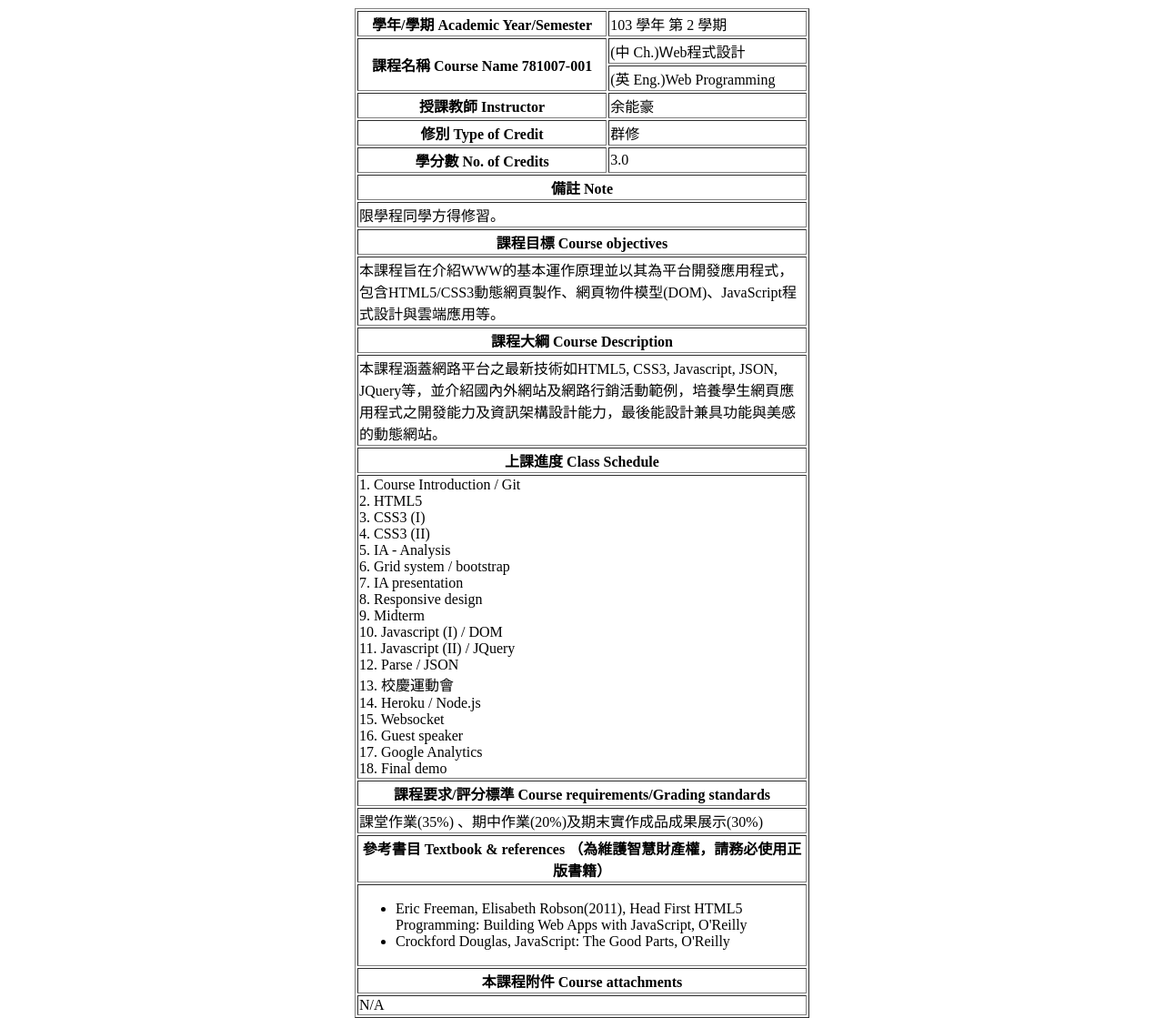
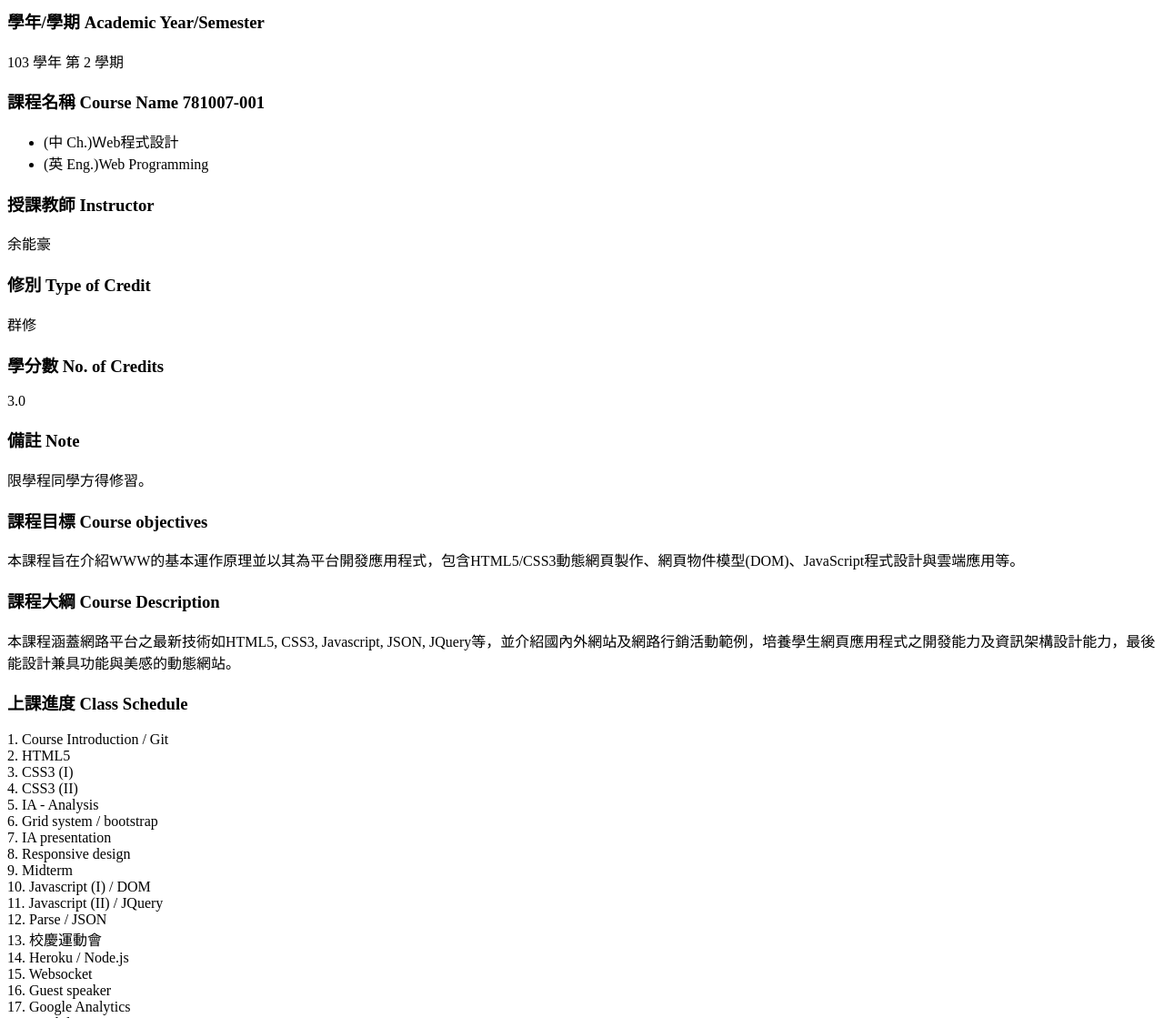
Before and after one commit to LewCllll/web-assign1, a plain HTML site: page course_web.html in a window 1280 px wide. Shown: the part 80-1199 px from the top of the page at 91% size. Drawn offline with Linux system fonts and the light colour scheme.

Commit message:
just html

```diff
--- a/course_web.html
+++ b/course_web.html
@@ -13,53 +13,35 @@
     </header>
 
     <article>
-      <table width="500" align="center" border = "1">
-        <tr>
-          <th rowspan =>學年/學期 Academic Year/Semester</th>
-          <td>103 學年 第 2 學期</td>
-        </tr>
-        <tr>
-          <th rowspan="2">課程名稱 Course Name 781007-001</th>
-          <td>(中 Ch.)Ｗeb程式設計</td>
-        </tr>
-        <tr>
-          <td>(英 Eng.)Web Programming</td>
-        </tr>
-        <tr>
-          <th>授課教師 Instructor</th>
-          <td>余能豪</td>
-        </tr>
-        <tr>
-          <th>修別 Type of Credit</th>
-          <td>群修</td>
-        </tr>
-        <tr>
-          <th>學分數 No. of Credits</th>
-          <td>3.0</td>
-        </tr>
-        <tr>
-          <th colspan="2">備註 Note</th>
-        </tr>
-        <tr>
-          <td colspan="2">限學程同學方得修習。</td>
-        </tr>
-        <tr>
-          <th colspan="2">課程目標 Course objectives</th>
-        </tr>
-        <tr>
-          <td colspan="2">本課程旨在介紹WWW的基本運作原理並以其為平台開發應用程式，包含HTML5/CSS3動態網頁製作、網頁物件模型(DOM)、JavaScript程式設計與雲端應用等。</td>
-        </tr>
-        <tr>
-          <th colspan="2">課程大綱 Course Description</th>
-        </tr>
-        <tr>
-          <td colspan="2">本課程涵蓋網路平台之最新技術如HTML5, CSS3, Javascript, JSON, JQuery等，並介紹國內外網站及網路行銷活動範例，培養學生網頁應用程式之開發能力及資訊架構設計能力，最後能設計兼具功能與美感的動態網站。</td>
-        </tr>
-        <tr>
-          <th colspan="2">上課進度 Class Schedule</th>
-        </tr>
-        <tr>
-          <td colspan="2">
+      <h3>學年/學期 Academic Year/Semester</h3>
+      <p>103 學年 第 2 學期<p>
+
+      <h3>課程名稱 Course Name 781007-001</h3>
+      <ul>
+        <li>(中 Ch.)Ｗeb程式設計</li>
+        <li>(英 Eng.)Web Programming</li>
+      </ul>
+
+      <h3>授課教師 Instructor</h3>
+      <p>余能豪</p>
+
+      <h3>修別 Type of Credit</h3>
+      <p>群修</p>
+
+      <h3>學分數 No. of Credits</h3>
+      <p>3.0</p>
+
+      <h3>備註 Note</h3>
+      <p>限學程同學方得修習。</p>
+
+      <h3>課程目標 Course objectives</h3>
+      <p>本課程旨在介紹WWW的基本運作原理並以其為平台開發應用程式，包含HTML5/CSS3動態網頁製作、網頁物件模型(DOM)、JavaScript程式設計與雲端應用等。</p>
+
+      <h3>課程大綱 Course Description</h3>
+      <p>本課程涵蓋網路平台之最新技術如HTML5, CSS3, Javascript, JSON, JQuery等，並介紹國內外網站及網路行銷活動範例，培養學生網頁應用程式之開發能力及資訊架構設計能力，最後能設計兼具功能與美感的動態網站。</p>
+
+      <h3>上課進度 Class Schedule</h3>
+
             1. Course Introduction / Git<br>
             2. HTML5 <br>
             3. CSS3 (I) <br>
@@ -77,44 +59,26 @@
             15. Websocket <br>
             16. Guest speaker <br>
             17. Google Analytics <br>
-            18. Final demo</td>
-        </tr>
-        <tr>
-          <th colspan="2">課程要求/評分標準 Course requirements/Grading standards</th>
-        </tr>
-        <tr>
-          <td colspan="2">課堂作業(35%) 、期中作業(20%)及期末實作成品成果展示(30%)</td>
-        </tr>
-        <tr>
-          <th colspan="2">參考書目 Textbook & references
-（為維護智慧財產權，請務必使用正版書籍）</th>
-        </tr>
-        <tr>
-          <td colspan="2">
+            18. Final demo
+
+      <h3>課程要求/評分標準 Course requirements/Grading standards</h3>
+      <p>課堂作業(35%) 、期中作業(20%)及期末實作成品成果展示(30%)</p>
+
+      <h3>參考書目 Textbook & reference（為維護智慧財產權，請務必使用正版書籍）</h3>
       <ul>
         <li>Eric Freeman, Elisabeth Robson(2011), Head First HTML5 Programming: Building Web Apps with JavaScript, O'Reilly </li>
         <li>Crockford Douglas, JavaScript: The Good Parts, O'Reilly</li>
-              </td>
-        </tr>
-        <tr>
-          <th colspan="2">本課程附件 Course attachments</th>
-        </tr>
-        <tr>
-          <td colspan="2">N/A</td>
-        </tr>
-      </table>
+      </ul>
+
+      <h3>本課程附件 Course attachments</h3>
+      <p>N/A</p>
     </article>
 
     <article>
-      <table width="500" align="center" border="2">
-        <tr>
-          <th><img src="http://cis.nccu.edu.tw/CourseMap/Students/static/images/title_01.jpg" alt="核心能力分析圖"></th>
-        </tr>
-        <tr>
-          <th><img src="http://3.bp.blogspot.com/-I4FzcvIFUFw/Tq3Eirhfx3I/AAAAAAAAAb0/oOdwfccE3xY/s1600/Pie+Chart+2.png"></th>
-        </tr>
-        <tr>
-          <td>能力項目說明：<br>
+      <div><img src="http://cis.nccu.edu.tw/CourseMap/Students/static/images/title_01.jpg" alt="核心能力分析圖"></div>
+      <span>學生自評核心能力填答率: 0% (0/40)</span>
+
+      <h3>能力項目說明：</h3>
       <ul>
         <li>A.具備發現與解決問題之能力</li>
         <li>B.具備敘事與美學能力</li>
@@ -123,21 +87,11 @@
         <li>E.具備人文關懷與社會參與情操</li>
         <li>F.具備企劃整合與溝通能力</li>
       </ul>
-          </td>
-        </tr>
-        <tr>
-          <th><img src="http://cis.nccu.edu.tw/CourseMap/Students/static/images/title.jpg" alt="授課方式比例圖"></th>
-        </tr>
-        <tr>
-          <th><img src="http://3.bp.blogspot.com/-I4FzcvIFUFw/Tq3Eirhfx3I/AAAAAAAAAb0/oOdwfccE3xY/s1600/Pie+Chart+2.png"></th>
-        </tr>
-        <tr>
-          <th>問卷調查 Questionaire</th>
-        </tr>
-        <tr>
-          <td><a href="http://lewcllll.github.io/web-assign1/questionaire.html">按我 Click me</a></td>
-        </tr>
-      </table>
+
+      <div><img src="http://cis.nccu.edu.tw/CourseMap/Students/static/images/title.jpg" alt="授課方式比例圖"></div>
+
+      <h3>問卷調查 Questionaire</h3>
+      <a href="http://lewcllll.github.io/web-assign1/questionaire.html">按我 Click me</a><br>
       <br>
     </article>
 
```
Lines whose indentation alone changed are shown as unchanged.
